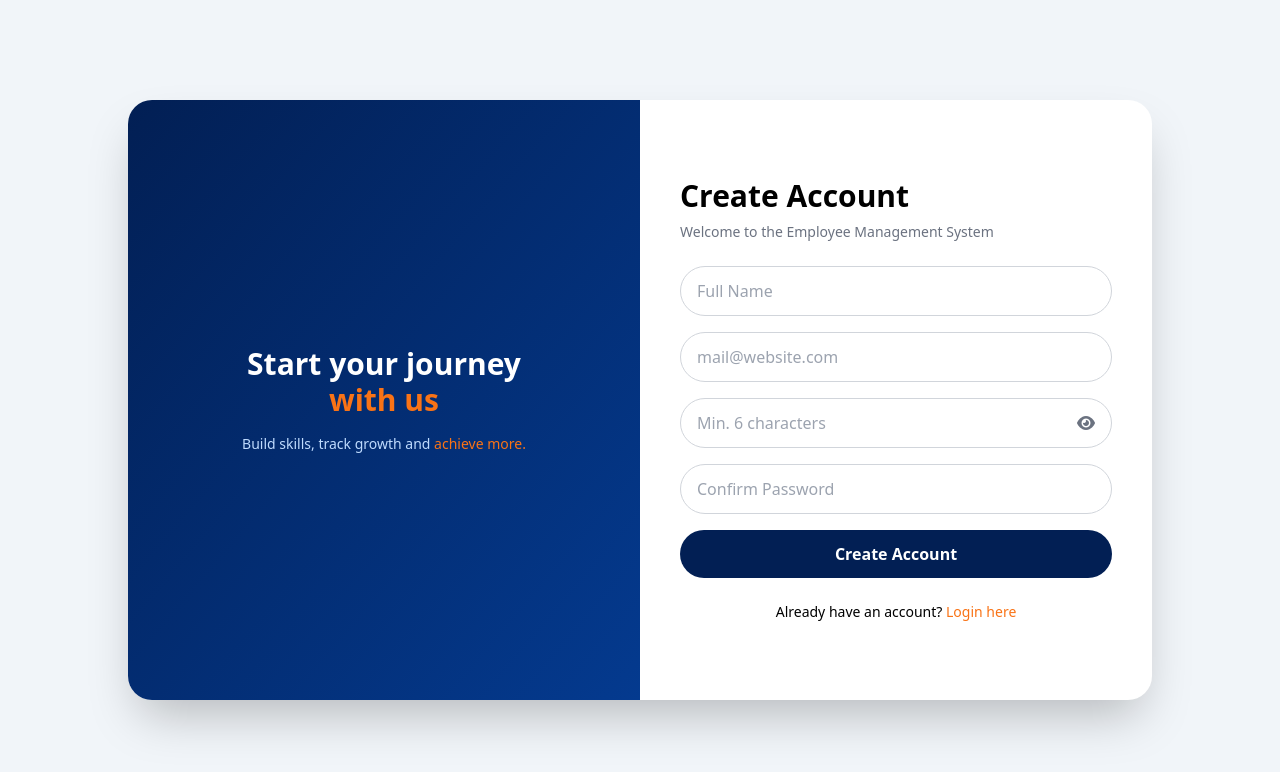
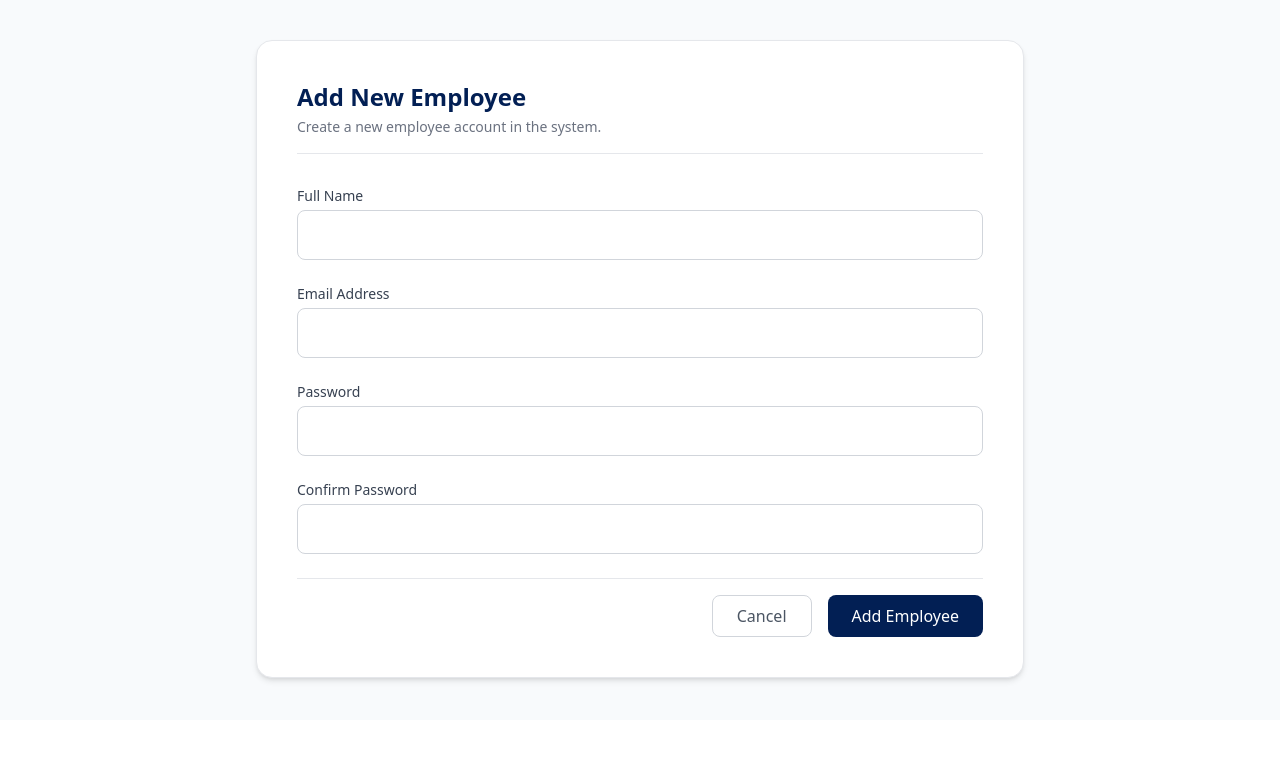
Before and after one commit to adisharma-git/employee-management-system, a React (Vite) app in the folder frontend/: page /EmployeeRegistration in a window 1280 px wide. Shown: the top 772 px of the page. Built offline with nearby package versions, Linux system fonts and the light colour scheme; no server answers.

Commit message:
fixed the design for the Employee Registration Form from the admin side

```diff
--- a/frontend/src/Admin/EmployeeRegistration.jsx
+++ b/frontend/src/Admin/EmployeeRegistration.jsx
@@ -46,18 +46,27 @@ export default function EmployeeRegistration() {
 
   const handleChange = (e) => {
     const { name, value } = e.target;
-    setFormData((prev) => ({ ...prev, [name]: value }));
+
+    setFormData((prev) => ({
+      ...prev,
+      [name]: value,
+    }));
 
     if (errors[name]) {
-      setErrors((prev) => ({ ...prev, [name]: "" }));
+      setErrors((prev) => ({
+        ...prev,
+        [name]: "",
+      }));
     }
   };
 
   const handleSubmit = async (e) => {
     e.preventDefault();
+
     if (!validateForm()) return;
 
     setLoading(true);
+
     try {
       const payload = {
         name: formData.name,
@@ -88,7 +97,6 @@ export default function EmployeeRegistration() {
     }
   };
 
-
   if (loading) {
     return (
       <div className="min-h-screen flex items-center justify-center bg-slate-100">
@@ -98,38 +106,28 @@ export default function EmployeeRegistration() {
   }
 
   return (
-    <div className="min-h-screen flex items-center justify-center bg-slate-100 px-4">
-      <div className="w-full max-w-5xl h-[600px] bg-white rounded-3xl shadow-2xl overflow-hidden grid grid-cols-1 md:grid-cols-2">
-
-        {/* Left Side */}
-        <div className="hidden md:flex items-center justify-center bg-gradient-to-br from-[#021f54] to-[#043a8f] text-white">
-          <div className="text-center px-8">
-            <h2 className="text-3xl font-bold mb-4">
-              Start your journey <br /> <span className="text-orange-500"> with us</span>
-            </h2>
-            <p className="text-blue-200 text-sm">
-              Build skills, track growth and<span className="text-orange-500"> achieve more.</span>
+    <div className="min-h-[calc(100vh-80px)] bg-slate-50 px-6 py-10">
+      <div className="max-w-3xl mx-auto bg-white rounded-2xl shadow-md border border-gray-200 p-10">
+        <div className="mb-8 border-b pb-4">
+          <h1 className="text-2xl font-bold text-[#021f54]">
+            Add New Employee
+          </h1>
+          <p className="text-gray-500 text-sm mt-1">
+            Create a new employee account in the system.
           </p>
         </div>
-        </div>
 
-        {/* Right Side */}
-        <div className="p-10 flex flex-col justify-center">
-          <h1 className="text-3xl font-bold mb-2">Create Account</h1>
-          <p className="text-gray-500 text-sm mb-6">
-            Welcome to the Employee Management System
-          </p>
-
-          <form onSubmit={handleSubmit} noValidate className="space-y-4">
-            {/* Name */}
+        <form onSubmit={handleSubmit} noValidate className="space-y-6">
           <div>
+            <label className="block text-sm font-medium text-gray-700 mb-1">
+              Full Name
+            </label>
             <input
               type="text"
               name="name"
-                placeholder="Full Name"
               value={formData.name}
               onChange={handleChange}
-                className={`w-full px-4 py-3 rounded-full border ${
+              className={`w-full px-4 py-3 rounded-lg border focus:ring-2 focus:ring-blue-200 focus:outline-none ${
                 errors.name ? "border-red-500" : "border-gray-300"
               }`}
             />
@@ -138,15 +136,16 @@ export default function EmployeeRegistration() {
             )}
           </div>
 
-            {/* Email */}
           <div>
+            <label className="block text-sm font-medium text-gray-700 mb-1">
+              Email Address
+            </label>
             <input
               type="email"
               name="email"
-                placeholder="mail@website.com"
               value={formData.email}
               onChange={handleChange}
-                className={`w-full px-4 py-3 rounded-full border ${
+              className={`w-full px-4 py-3 rounded-lg border focus:ring-2 focus:ring-blue-200 focus:outline-none ${
                 errors.email ? "border-red-500" : "border-gray-300"
               }`}
             />
@@ -155,39 +154,34 @@ export default function EmployeeRegistration() {
             )}
           </div>
 
-            {/* Password */}
-            <div className="relative">
+          <div>
+            <label className="block text-sm font-medium text-gray-700 mb-1">
+              Password
+            </label>
             <input
-                type={showPassword ? "text" : "password"}
+              type="password"
               name="password"
-                placeholder="Min. 6 characters"
               value={formData.password}
               onChange={handleChange}
-                className={`w-full px-4 py-3 rounded-full border ${
+              className={`w-full px-4 py-3 rounded-lg border focus:ring-2 focus:ring-blue-200 focus:outline-none ${
                 errors.password ? "border-red-500" : "border-gray-300"
               }`}
             />
-              <button
-                type="button"
-                onClick={() => setShowPassword(!showPassword)}
-                className="absolute right-4 top-1/2 -translate-y-1/2 text-gray-500"
-              >
-                <i className={`fas fa-${showPassword ? "eye-slash" : "eye"}`} />
-              </button>
+            {errors.password && (
+              <p className="text-red-500 text-xs mt-1">{errors.password}</p>
+            )}
           </div>
-            {errors.password && (
-              <p className="text-red-500 text-xs">{errors.password}</p>
-            )}
 
-            {/* Confirm Password */}
           <div>
+            <label className="block text-sm font-medium text-gray-700 mb-1">
+              Confirm Password
+            </label>
             <input
               type="password"
               name="confirmPassword"
-                placeholder="Confirm Password"
               value={formData.confirmPassword}
               onChange={handleChange}
-                className={`w-full px-4 py-3 rounded-full border ${
+              className={`w-full px-4 py-3 rounded-lg border focus:ring-2 focus:ring-blue-200 focus:outline-none ${
                 errors.confirmPassword ? "border-red-500" : "border-gray-300"
               }`}
             />
@@ -198,23 +192,25 @@ export default function EmployeeRegistration() {
             )}
           </div>
 
-            {/* Submit Button */}
+          <div className="flex justify-end gap-4 pt-4 border-t">
+            <Link
+              to="/employees"
+              className="px-6 py-2 rounded-lg border border-gray-300 text-gray-600 hover:bg-gray-100"
+            >
+              Cancel
+            </Link>
+
             <button
               type="submit"
-              className="w-full bg-[#021f54] text-white py-3 rounded-full font-semibold hover:opacity-90"
+              className="px-6 py-2 rounded-lg bg-[#021f54] text-white hover:bg-[#043a8f]"
             >
-              Create Account
+              Add Employee
             </button>
+          </div>
         </form>
-
-          <p className="text-sm text-center mt-6">
-            Already have an account?{" "}
-            <Link to="/login" className="text-orange-500">
-              Login here
-            </Link>
-          </p>
-        </div>
       </div>
     </div>
   );
+
+
 }
```
Lines whose indentation alone changed are shown as unchanged.
